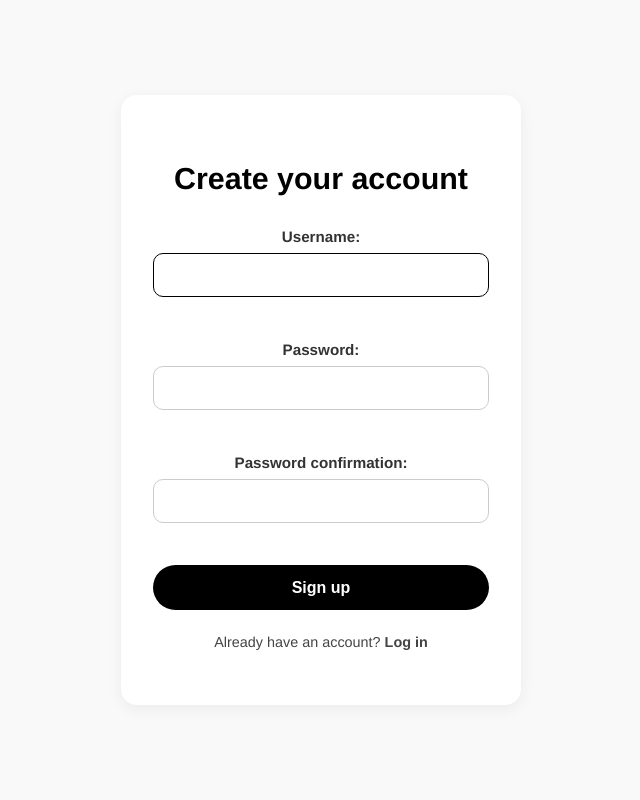
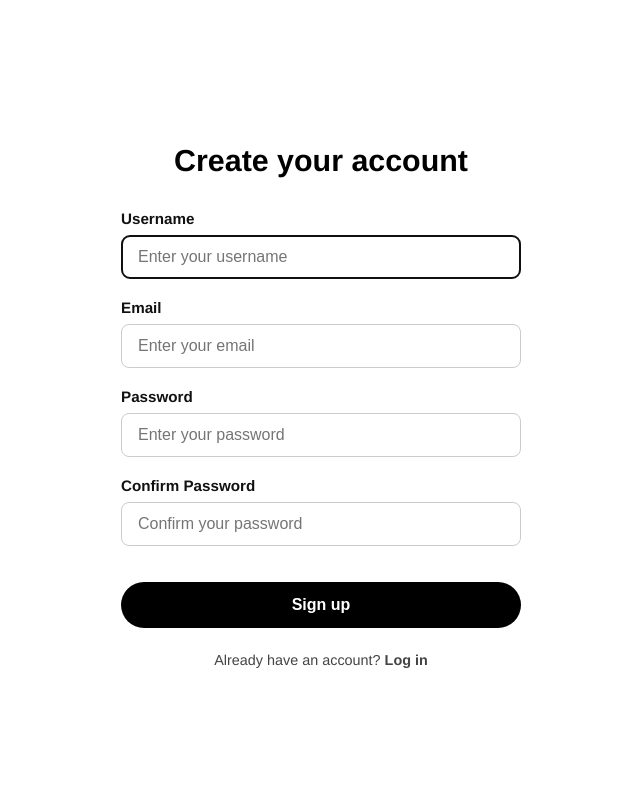
Before and after one commit to 0euun/secret, a Django app: template Dsecretproject/api/templates/signup.html in a window 1280 px wide. Shown: the whole page, without its empty margins (319-959 px from the left). Run offline with Django 5.2, Linux system fonts and the light colour scheme; the template is opened without the code that fills it: values that come from a table or form of the project are taken from there, others are empty.

Commit message:
설영은: 회원가입 최종 수정

```diff
--- a/Dsecretproject/api/forms.py
+++ b/Dsecretproject/api/forms.py
@@ -1,21 +1,29 @@
 from django import forms
 from django.contrib.auth.forms import UserCreationForm
-from .models import *
+from .models import User
 
 class RegisterForm(UserCreationForm):
     password1 = forms.CharField(
         label="Password",
-        widget=forms.PasswordInput,
-        help_text=''
+        widget=forms.PasswordInput(attrs={'placeholder': 'Enter your password'})
     )
     password2 = forms.CharField(
-        label="Password confirmation",
-        widget=forms.PasswordInput,
-        help_text=''
+        label="Confirm Password",
+        widget=forms.PasswordInput(attrs={'placeholder': 'Confirm your password'})
     )
     class Meta:
         model = User
-        fields = ['username', 'password1', 'password2']
+        fields = ['username', 'email', 'password1', 'password2']
+        widgets = {
+            'username': forms.TextInput(attrs={'placeholder': 'Enter your username'}),
+            'email': forms.EmailInput(attrs={'placeholder': 'Enter your email'}),
+        }
+        labels = {
+            'password2': 'Confirm Password',
+        }
         help_texts = {
             'username': '',
+            'email': '',
+            'password1': '',
+            'password2': '',
         }
--- a/Dsecretproject/api/templates/signup.html
+++ b/Dsecretproject/api/templates/signup.html
@@ -10,7 +10,19 @@
     <form method="post">
         <h2>Create your account</h2>
         {% csrf_token %}
-        {{ form.as_p }}
+
+        <label for="{{ form.username.id_for_label }}">Username</label>
+        {{ form.username }}
+
+        <label for="{{ form.email.id_for_label }}">Email</label>
+        {{ form.email }}
+
+        <label for="{{ form.password1.id_for_label }}">Password</label>
+        {{ form.password1 }}
+
+        <label for="{{ form.password2.id_for_label }}">Confirm Password</label>
+        {{ form.password2 }}
+
         <button type="submit">Sign up</button>
         <p>Already have an account? <strong>Log in</strong></p>
     </form>
--- a/Dsecretproject/static/css/signup_style.css
+++ b/Dsecretproject/static/css/signup_style.css
@@ -1,23 +1,22 @@
+/* 전체 페이지 */
 body {
     font-family: 'Helvetica', sans-serif;
-    background-color: #f9f9f9;
+    background-color: #ffffff;
     display: flex;
     justify-content: center;
     align-items: center;
     min-height: 100vh;
     margin: 0;
+    padding: 2rem;
 }
 
+/* 폼 레이아웃 */
 form {
     width: 100%;
     max-width: 400px;
-    margin: 2rem auto;
-    padding: 2.5rem 2rem;
-    background-color: #fff;
-    border-radius: 16px;
-    box-shadow: 0 4px 16px rgba(0,0,0,0.06);
 }
 
+/* 제목 */
 h2 {
     text-align: center;
     margin-bottom: 2rem;
@@ -25,37 +24,34 @@ h2 {
     font-weight: bold;
 }
 
+/* 라벨 */
 label {
     display: block;
     margin-bottom: 0.5rem;
     font-weight: 600;
     font-size: 0.95rem;
-    color: #333;
+    color: #111;
+    text-align: left;
 }
 
+/* 입력창 */
 input[type="text"],
 input[type="email"],
 input[type="password"] {
     width: 100%;
     padding: 0.75rem 1rem;
     border: 1px solid #ccc;
-    border-radius: 10px;
+    border-radius: 8px;
     font-size: 1rem;
     margin-bottom: 1.25rem;
-    transition: border-color 0.3s ease;
+    display: block;
 }
 
-input[type="text"]:focus,
-input[type="email"]:focus,
-input[type="password"]:focus {
-    border-color: #000;
-    outline: none;
-}
-
+/* 버튼 */
 button[type="submit"] {
     width: 100%;
     padding: 0.85rem 1rem;
-    margin-top: 0.5rem;
+    margin-top: 1rem;
     background-color: #000;
     color: #fff;
     font-weight: bold;
@@ -70,6 +66,7 @@ button[type="submit"]:hover {
     background-color: #333;
 }
 
+/* 로그인 링크 */
 p {
     text-align: center;
     font-size: 0.9rem;
@@ -77,6 +74,7 @@ p {
     color: #444;
 }
 
+/* 박스 튀어나오는 문제 방지 */
 * {
     box-sizing: border-box;
 }
```
